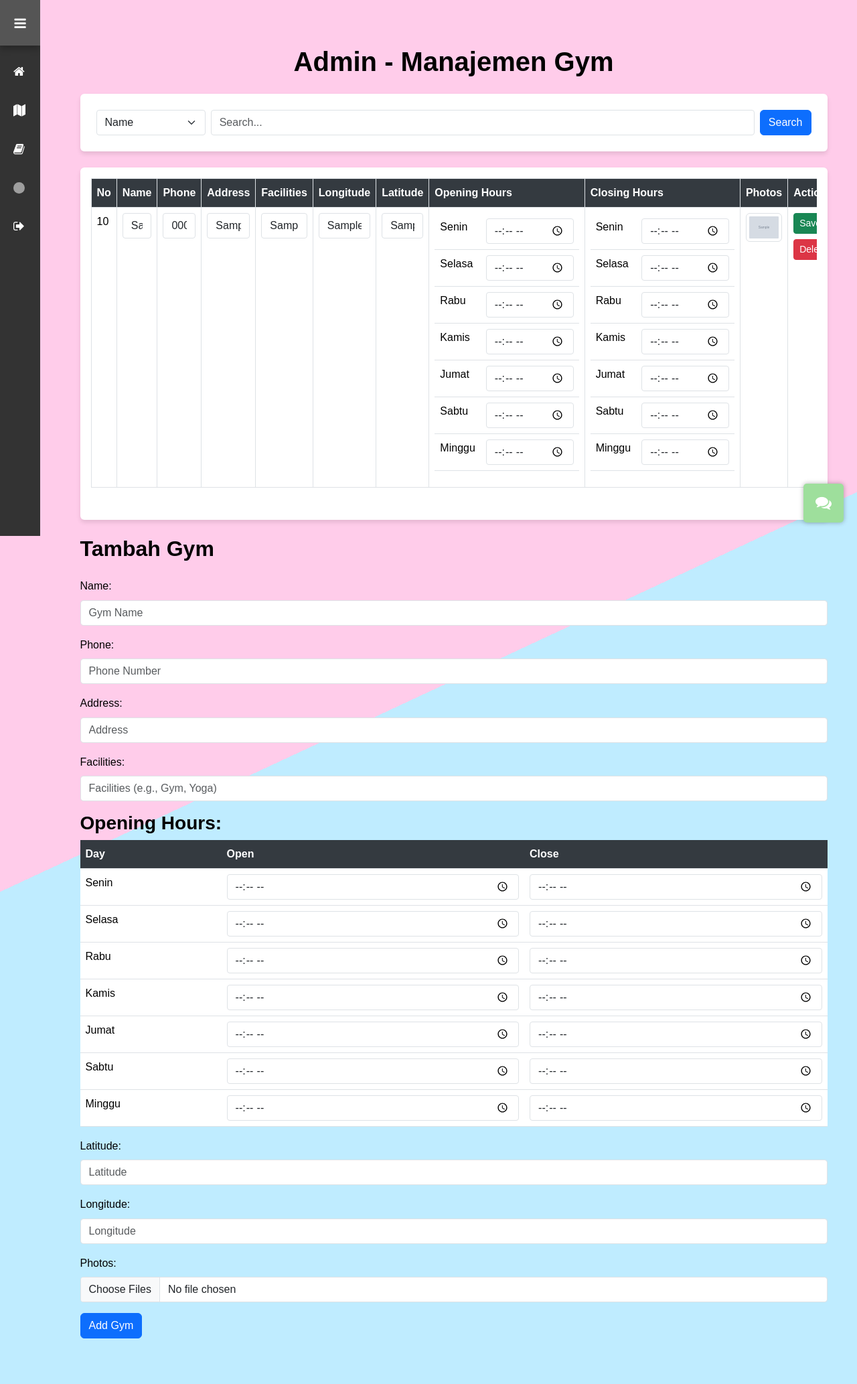
After one commit to Cuuntzu/SIG, a Flask app: template templates/admin.html in a window 1280 px wide. The commit adds this page. Shown: the whole page at 67% size. Run offline with Flask 3, Linux system fonts and the light colour scheme; the template is opened without the code that fills it: most values are stand-ins (such as "Sample title", 1, 10 or a date in 2020); grey boxes marked "Sample" are stand-in pictures; some libraries are stand-ins or nearby versions; grey boxes are pictures that could not be loaded.

Commit message:
Nambahin Fitur Admin sama filter pencarian
Fitur admin bisa diakses dengan akun admin admin, dan akan tampil tabel CRUD gyms.json, untuk filter pencarian ada di CRUD gyms dan pencarian gyms berdasarkan nama dan alamat saja

```diff
--- a/app.py
+++ b/app.py
@@ -1,4 +1,4 @@
-from flask import Flask, render_template, render_template_string, request, jsonify, session
+from flask import Flask, render_template, render_template_string, request, jsonify, session, redirect, url_for
 import json
 import os
 
@@ -123,6 +123,135 @@ login_tidak_valid = '''<!DOCTYPE html>
         </script>
     </body>
     </html> '''
+
+
+data_file = 'json/gyms.json'
+def load_data():
+    with open(data_file, 'r') as f:
+        return json.load(f)
+
+def save_data(data):
+    with open(data_file, 'w') as f:
+        json.dump(data, f, indent=4)
+
+@app.route("/admin", methods=["GET", "POST"])
+def admin():
+    if "username" not in session:
+        return render_template_string(login_tidak_valid)
+
+    gyms = load_data()
+    query = request.args.get('query', '')
+    search_type = request.args.get('type', 'name')
+    page = int(request.args.get('page', 1))
+    per_page = 5
+
+    # Filter gyms based on search
+    if query:
+        if search_type == 'name':
+            gyms = [gym for gym in gyms if query.lower() in gym['nama'].lower()]
+        elif search_type == 'address':
+            gyms = [gym for gym in gyms if query.lower() in gym['alamat'].lower()]
+
+    total_gyms = len(gyms)
+    total_pages = (total_gyms + per_page - 1) // per_page  # Calculate total pages
+    start = (page - 1) * per_page
+    end = start + per_page
+
+    # Pass pagination variables to template
+    return render_template(
+        "admin.html",
+        gyms=gyms,
+        query=query,
+        search_type=search_type,
+        page=page,
+        total_pages=total_pages,
+        start=start,
+        end=end
+    )
+
+from werkzeug.utils import secure_filename
+ALLOWED_EXTENSIONS = {'png', 'jpg', 'jpeg'}
+UPLOAD_FOLDER = 'static/uploads/fotogym'
+app.config['UPLOAD_FOLDER'] = UPLOAD_FOLDER
+def allowed_file(filename):
+    return '.' in filename and filename.rsplit('.', 1)[1].lower() in ALLOWED_EXTENSIONS
+@app.route("/admin/add", methods=["POST"])
+def add_gym():
+    gyms = load_data()
+    files = request.files.getlist("foto")
+    uploaded_files = []
+
+    # Simpan file foto ke folder static/uploads/fotogym
+    for file in files:
+        if file and allowed_file(file.filename):
+            filename = secure_filename(file.filename)
+            file_path = os.path.join(app.config['UPLOAD_FOLDER'], filename)
+            file.save(file_path)
+            uploaded_files.append(f"{filename}")
+            # uploaded_files.append(f"uploads/fotogym/{filename}")
+
+    new_gym = {
+        "nama": request.form["nama"],
+        "telepon": request.form["telepon"],
+        "alamat": request.form["alamat"],
+        "fasilitas": request.form["fasilitas"],
+        "buka": {
+            day: request.form.get(f"buka_{day}") for day in ["Senin", "Selasa", "Rabu", "Kamis", "Jumat", "Sabtu", "Minggu"]
+        },
+        "tutup": {
+            day: request.form.get(f"tutup_{day}") for day in ["Senin", "Selasa", "Rabu", "Kamis", "Jumat", "Sabtu", "Minggu"]
+        },
+        "latitude": request.form["latitude"],
+        "longitude": request.form["longitude"],
+        "foto": uploaded_files,
+        "ulasan": [],  # Kosong saat gym baru ditambahkan
+    }
+    gyms.append(new_gym)
+    save_data(gyms)
+    return redirect(url_for('admin'))
+
+@app.route("/admin/delete/<int:gym_id>", methods=["POST"])
+def delete_gym(gym_id):
+    gyms = load_data()
+    if 0 <= gym_id < len(gyms):
+        del gyms[gym_id]
+        save_data(gyms)
+    return redirect(url_for('admin'))
+
+@app.route("/admin/edit/<int:gym_id>", methods=["POST"])
+def edit_gym(gym_id):
+    gyms = load_data()
+    if 0 <= gym_id < len(gyms):
+        # files = request.files.getlist("foto")
+        uploaded_files = gyms[gym_id]["foto"]  # Pertahankan foto lama
+
+        # # Tambahkan file foto baru
+        # for file in files:
+        #     if file and allowed_file(file.filename):
+        #         filename = secure_filename(file.filename)
+        #         file_path = os.path.join(app.config['UPLOAD_FOLDER'], filename)
+        #         file.save(file_path)
+        #         uploaded_files.append(f"uploads/fotogym/{filename}")
+
+        gyms[gym_id] = {
+            "nama": request.form["nama"],
+            "telepon": request.form["telepon"],
+            "alamat": request.form["alamat"],
+            "fasilitas": request.form["fasilitas"],
+            "buka": {
+                day: request.form.get(f"buka_{day}") for day in ["Senin", "Selasa", "Rabu", "Kamis", "Jumat", "Sabtu", "Minggu"]
+            },
+            "tutup": {
+                day: request.form.get(f"tutup_{day}") for day in ["Senin", "Selasa", "Rabu", "Kamis", "Jumat", "Sabtu", "Minggu"]
+            },
+            "latitude": request.form["latitude"],
+            "longitude": request.form["longitude"],
+            "foto": uploaded_files,
+            "ulasan": gyms[gym_id]["ulasan"],
+        }
+        save_data(gyms)
+    return redirect(url_for('admin'))
+
 
 @app.route('/beranda', methods=["GET"])
 def beranda():
--- a/static/js/maps.js
+++ b/static/js/maps.js
@@ -65,7 +65,16 @@ function sa_gagalulas() {
 
     function searchGym() {
         const searchTerm = document.getElementById('search-bar').value.toLowerCase();
-        const foundGym = gymData.find(gym => gym.nama.toLowerCase().includes(searchTerm));
+        const searchType = document.getElementById('search-type').value.toLowerCase();
+
+        var foundGym = ""
+        console.log(searchType)
+        if (searchType == "nama"){
+            foundGym = gymData.find(gym => gym.nama.toLowerCase().includes(searchTerm));
+        }
+        else if (searchType == "alamat"){
+            foundGym = gymData.find(gym => gym.alamat.toLowerCase().includes(searchTerm));
+        }
 
         if (foundGym) {
             map.setView([foundGym.latitude, foundGym.longitude], 15);
--- /dev/null
+++ b/templates/admin.html
@@ -0,0 +1,200 @@
+{% extends "base.html" %}
+
+{% block css %}
+<link href="https://cdn.jsdelivr.net/npm/bootstrap@5.3.0-alpha3/dist/css/bootstrap.min.css" rel="stylesheet">
+<link rel="stylesheet" href="{{url_for('static', filename='css/admin.css')}}">
+<style>
+    body {
+        background-color: #f8f9fa;
+    }
+    .form-select,
+    .form-control {
+        border-radius: 0.25rem;
+    }
+    .card {
+        border: none;
+        box-shadow: 0 4px 6px rgba(0, 0, 0, 0.1);
+    }
+    .table th {
+        background-color: #343a40;
+        color: #fff;
+    }
+    .pagination .page-link {
+        color: #343a40;
+    }
+    .pagination .page-item.active .page-link {
+        background-color: #007bff;
+        border-color: #007bff;
+    }
+</style>
+{% endblock %}
+
+{% block title %}
+Admin - Gyms
+{% endblock %}
+
+{% block content %}
+<div class="container my-5">
+    <h1 class="mb-4 text-center">Admin - Manajemen Gym</h1>
+
+    <!-- Search Form -->
+    <div class="card p-4 mb-4">
+        <form method="GET" action="{{ url_for('admin') }}" class="d-flex align-items-center">
+            <select name="type" class="form-select me-2" style="width: 200px;">
+                <option value="name" {% if search_type == 'name' %}selected{% endif %}>Name</option>
+                <option value="address" {% if search_type == 'address' %}selected{% endif %}>Address</option>
+            </select>
+            <input type="text" name="query" value="{{ query }}" placeholder="Search..." class="form-control me-2" />
+            <button type="submit" class="btn btn-primary">Search</button>
+        </form>
+    </div>
+
+    <!-- Gym Data Table -->
+    <div class="card">
+        <div class="card-body">
+            <div class="table-responsive">
+                <table class="table table-bordered">
+                    <thead>
+                        <tr>
+                            <th>No</th>
+                            <th>Name</th>
+                            <th>Phone</th>
+                            <th>Address</th>
+                            <th>Facilities</th>
+                            <th>Longitude</th>
+                            <th>Latitude</th>
+                            <th>Opening Hours</th>
+                            <th>Closing Hours</th>
+                            <th>Photos</th>
+                            <th>Actions</th>
+                        </tr>
+                    </thead>
+                    <tbody>
+                        {% for gym in gyms[start:end] %}
+                        <tr>
+                            <form method="POST" action="{{ url_for('edit_gym', gym_id=loop.index0) }}" enctype="multipart/form-data">
+                                <td>{{ loop.index + start }}</td>
+                                <td><input type="text" name="nama" value="{{ gym.nama }}" class="form-control" required /></td>
+                                <td><input type="text" name="telepon" value="{{ gym.telepon }}" class="form-control" required /></td>
+                                <td><input type="text" name="alamat" value="{{ gym.alamat }}" class="form-control" required /></td>
+                                <td><input type="text" name="fasilitas" value="{{ gym.fasilitas }}" class="form-control" required /></td>
+                                <td><input type="text" name="longitude" value="{{ gym.longitude }}" class="form-control" required /></td>
+                                <td><input type="text" name="latitude" value="{{ gym.latitude }}" class="form-control" required /></td>
+                                <td>
+                                    <table class="table">
+                                        {% for day in ["Senin", "Selasa", "Rabu", "Kamis", "Jumat", "Sabtu", "Minggu"] %}
+                                        <tr>
+                                            <td>{{ day }}</td>
+                                            <td><input type="time" name="buka_{{ day }}" value="{{ gym.buka[day] }}" class="form-control" required /></td>
+                                        </tr>
+                                        {% endfor %}
+                                    </table>
+                                </td>
+                                <td>
+                                    <table class="table">
+                                        {% for day in ["Senin", "Selasa", "Rabu", "Kamis", "Jumat", "Sabtu", "Minggu"] %}
+                                        <tr>
+                                            <td>{{ day }}</td>
+                                            <td><input type="time" name="tutup_{{ day }}" value="{{ gym.tutup[day] }}" class="form-control" required /></td>
+                                        </tr>
+                                        {% endfor %}
+                                    </table>
+                                </td>
+                                <td>
+                                    <ul class="list-unstyled">
+                                        {% for photo in gym.foto %}
+                                        <li><img src="/static/uploads/fotogym/{{ photo }}" alt="Photo" class="img-thumbnail" width="100"></li>
+                                        {% endfor %}
+                                    </ul>
+                                </td>
+                                <td>
+                                    <button type="submit" class="btn btn-success btn-sm mb-2">Save</button>
+                                </form>
+                                <form method="POST" action="{{ url_for('delete_gym', gym_id=loop.index0) }}">
+                                    <button type="submit" class="btn btn-danger btn-sm">Delete</button>
+                                </form>
+                                </td>
+                        </tr>
+                        {% endfor %}
+                    </tbody>
+                </table>
+            </div>
+                <!-- Pagination -->
+        <ul class="pagination justify-content-center">
+            {% if page > 1 %}
+            <li class="page-item">
+                <a class="page-link" href="{{ url_for('admin', page=page-1, query=query, type=search_type) }}">Previous</a>
+            </li>
+            {% endif %}
+            {% for p in range(1, total_pages + 1) %}
+            <li class="page-item {% if p == page %}active{% endif %}">
+                <a class="page-link" href="{{ url_for('admin', page=p, query=query, type=search_type) }}">{{ p }}</a>
+            </li>
+            {% endfor %}
+            {% if page < total_pages %}
+            <li class="page-item">
+                <a class="page-link" href="{{ url_for('admin', page=page+1, query=query, type=search_type) }}">Next</a>
+            </li>
+            {% endif %}
+        </ul>
+
+        </div>
+    </div>
+
+
+
+    <!-- Form Tambah Gym -->
+    <h2 class="my-4">Tambah Gym</h2>
+    <form method="POST" action="{{ url_for('add_gym') }}" enctype="multipart/form-data" class="mb-5">
+        <div class="mb-3">
+            <label for="nama" class="form-label">Name:</label>
+            <input type="text" name="nama" class="form-control" placeholder="Gym Name" required />
+        </div>
+        <div class="mb-3">
+            <label for="telepon" class="form-label">Phone:</label>
+            <input type="text" name="telepon" class="form-control" placeholder="Phone Number" required />
+        </div>
+        <div class="mb-3">
+            <label for="alamat" class="form-label">Address:</label>
+            <input type="text" name="alamat" class="form-control" placeholder="Address" required />
+        </div>
+        <div class="mb-3">
+            <label for="fasilitas" class="form-label">Facilities:</label>
+            <input type="text" name="fasilitas" class="form-control" placeholder="Facilities (e.g., Gym, Yoga)" required />
+        </div>
+        <h3>Opening Hours:</h3>
+        <table class="table">
+            <thead>
+                <tr>
+                    <th>Day</th>
+                    <th>Open</th>
+                    <th>Close</th>
+                </tr>
+            </thead>
+            <tbody>
+                {% for day in ["Senin", "Selasa", "Rabu", "Kamis", "Jumat", "Sabtu", "Minggu"] %}
+                <tr>
+                    <td>{{ day }}</td>
+                    <td><input type="time" name="buka_{{ day }}" class="form-control" required /></td>
+                    <td><input type="time" name="tutup_{{ day }}" class="form-control" required /></td>
+                </tr>
+                {% endfor %}
+            </tbody>
+        </table>
+        <div class="mb-3">
+            <label for="latitude" class="form-label">Latitude:</label>
+            <input type="text" name="latitude" class="form-control" placeholder="Latitude" required />
+        </div>
+        <div class="mb-3">
+            <label for="longitude" class="form-label">Longitude:</label>
+            <input type="text" name="longitude" class="form-control" placeholder="Longitude" required />
+        </div>
+        <div class="mb-3">
+            <label for="foto" class="form-label">Photos:</label>
+            <input type="file" name="foto" class="form-control" multiple accept="image/png, image/jpeg" required />
+        </div>
+        <button type="submit" class="btn btn-primary">Add Gym</button>
+    </form>
+</div>
+
+{% endblock %}
--- a/templates/base.html
+++ b/templates/base.html
@@ -27,6 +27,9 @@
     <nav id="sidebar" class="collapsed">
         <button class="toggle-btn" onclick="toggleSidebar()"><i class="fa fa-bars"></i></button>
         <ul>
+            {% if session["username"] == "admin" %}
+            <li><a href="/admin" class="d-flex align-items-center"> <div class="fa fa-beer me-2"></div> <span class="nav-text">Admin - Gym</span></a></li>
+            {% endif %}
             <li><a href="/beranda" class="d-flex align-items-center"> <div class="fa fa-home me-2"></div> <span class="nav-text">Beranda</span></a></li>
             <li><a href="/maps" class="d-flex align-items-center"><div class="fa fa-map me-2"></div> <span class="nav-text">Maps</span></a></li>
             <li><a href="/module" class="d-flex align-items-center"><div class="fa fa-book me-2"></div> <span class="nav-text">Module</span></a></li>
--- a/templates/login.html
+++ b/templates/login.html
@@ -18,12 +18,12 @@
         <h2>Welcome Back</h2>
 
         <form id="form" method="post" onsubmit="kirimdata(event)">
-          <label for="username">Email</label>
+          <label for="username">Username</label>
           <input
             type="text"
             name="username"
             required
-            placeholder="Masukkan email anda"
+            placeholder="Masukkan username anda"
           />
 
           <label for="password">Password</label>
--- a/templates/maps.html
+++ b/templates/maps.html
@@ -52,6 +52,10 @@ Maps
         <!-- Map and Search Section -->
         <div id="mapContainer" class="col-12">
             <input type="text" id="search-bar" class="form-control mb-3 shadow" placeholder="Cari Gym..." oninput="searchGym()" />
+            <select id="search-type" class="form-select form-select-lg mb-3"  onchange="searchGym()">
+                <option value="nama" selected>Nama</option>
+                <option value="alamat">Alamat</option>
+              </select>
             <div id="map" class="shadow rounded">
                 <!-- Map content will be displayed here -->
             </div>
```
Also changed, not shown: json/gyms.json (+31 -51 lines), json/users.json (+10 -0 lines), templates/test.html (deleted, +0 -134 lines), static/css/admin.css (added), static/uploads/fotogym/neofitness_1.png (deleted), static/uploads/fotogym/neofitness_2.jpg (deleted), testing.py (deleted).
